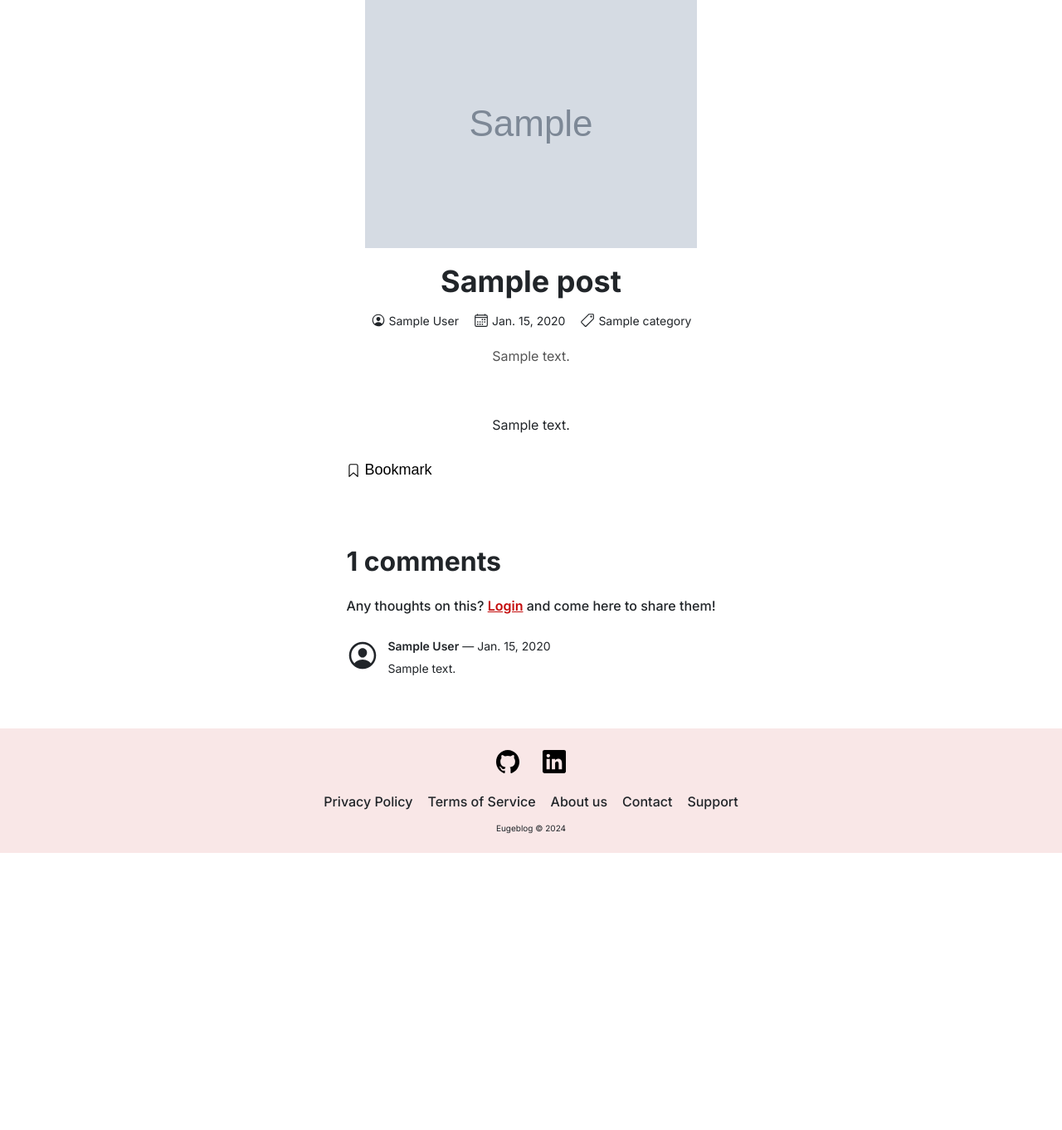
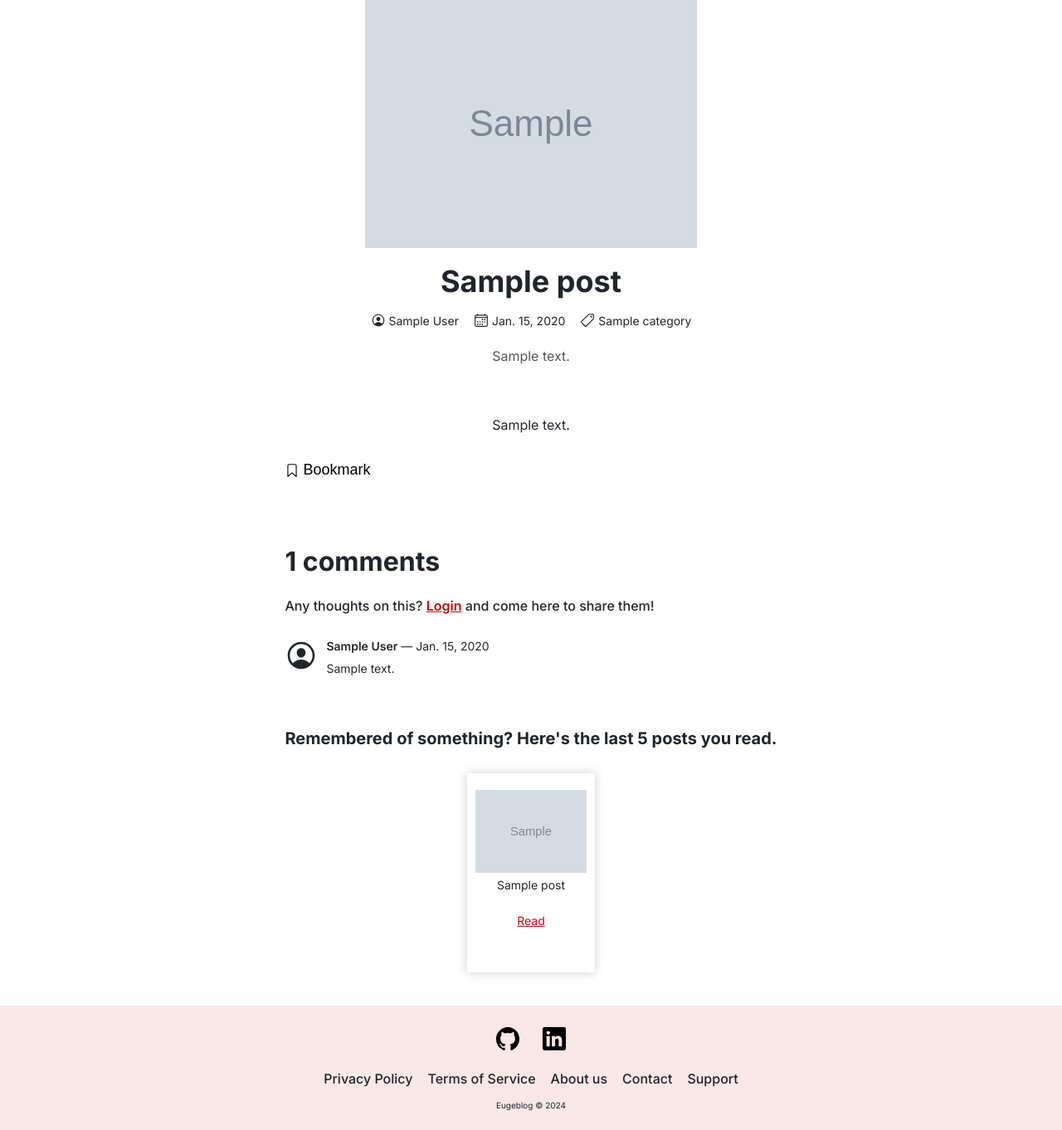
Before and after one commit to viniciuseugenio/eugeblog, a Django app: page /posts/details/1 in a window 1280 px wide. Shown: the part 135-1497 px from the top of the page at 83% size. Before the commit the page ends 1163 px from the top, so only its background shows below. Run offline with Django 5.2, Linux system fonts and the light colour scheme; tables that the repository leaves empty hold one stand-in row (values such as "Sample post"); grey boxes marked "Sample" are stand-in pictures.

Commit message:
feat: implement simple history with django sessions

```diff
--- a/posts/templates/posts/details.html
+++ b/posts/templates/posts/details.html
@@ -139,6 +139,20 @@
           {% endfor %}
         </div>
       </div>
+      {% if history_objs %}
+        <div class="history-container">
+          <h1 class="history-title">Remembered of something? Here's the last 5 posts you read.</h1>
+          <div class="history-cards-row">
+            {% for post in history_objs %}
+              <div class="post-simple-card">
+                <img src="{{ post.image.url }}" height='100rem'>
+                <p class="post-history-title">{{ post.title }}</p>
+                <a class="primary-link" href="{% url "posts:details_view" post.pk %}">Read</a>
+              </div>
+            {% endfor %}
+          </div>
+        </div>
+      {% endif %}
     </div>
   </div>
 {% endblock content %}
--- a/posts/views.py
+++ b/posts/views.py
@@ -67,11 +67,25 @@ class PostDetails(generic.DetailView):
     template_name = "posts/details.html"
     pk_url_kwarg = "pk"
 
+    def get(self, *args, **kwargs):
+        pk = self.kwargs.get("pk")
+        history = self.request.session.get("history", [])
+
+        if not history:
+            self.request.session["history"] = []
+
+        if pk not in history:
+            history.append(pk)
+
+        self.request.session["history"] = history
+        return super().get(*args, **kwargs)
+
     def get_context_data(self, **kwargs: Any) -> dict[str, Any]:
         context = super().get_context_data(**kwargs)
         user = self.request.user
 
         comments = Comment.objects.filter(post=self.get_object()).order_by("-id")
+
         post = self.get_object()
         is_author = post.author == user
 
@@ -79,11 +93,18 @@ class PostDetails(generic.DetailView):
             is_bookmarked = Bookmarks.objects.filter(user=user, post=post).exists()
             context.update({"is_bookmarked": is_bookmarked})
 
+        history = self.request.session.get("history")
+        history_objs = []
+
+        if len(history) > 0:
+            history_objs = [Post.objects.get(id=id) for id in history]
+
         context.update(
             {
                 "comments": comments,
                 "qty_comments": comments.count(),
                 "is_author": is_author,
+                "history_objs": history_objs,
             }
         )
 
--- a/templates/static/css/post.css
+++ b/templates/static/css/post.css
@@ -355,6 +355,44 @@
   line-height: 1.6;
 }
 
+.history-container {
+  display: flex;
+  flex-direction: column;
+  align-items: center;
+  margin: 4rem 0;
+}
+
+.history-title {
+  margin-bottom: 3rem;
+}
+
+.history-cards-row {
+  display: flex;
+  justify-content: center;
+  align-items: center;
+  gap: 1rem;
+}
+
+.post-simple-card {
+  display: flex;
+  flex-direction: column;
+  justify-content: flex-start;
+  align-items: center;
+  text-align: center;
+  gap: 0.6rem;
+
+  min-height: 20rem;
+
+  font-size: 1.4rem;
+  padding: 2rem 1rem;
+
+  box-shadow: 0 0 1.2rem rgba(0, 0, 0, 0.2);
+}
+
+.post-history-title {
+  margin-bottom: 2rem;
+}
+
 /* -------------------------------------- */
 /* POST CREATION PAGE */
 /* -------------------------------------- */
```
